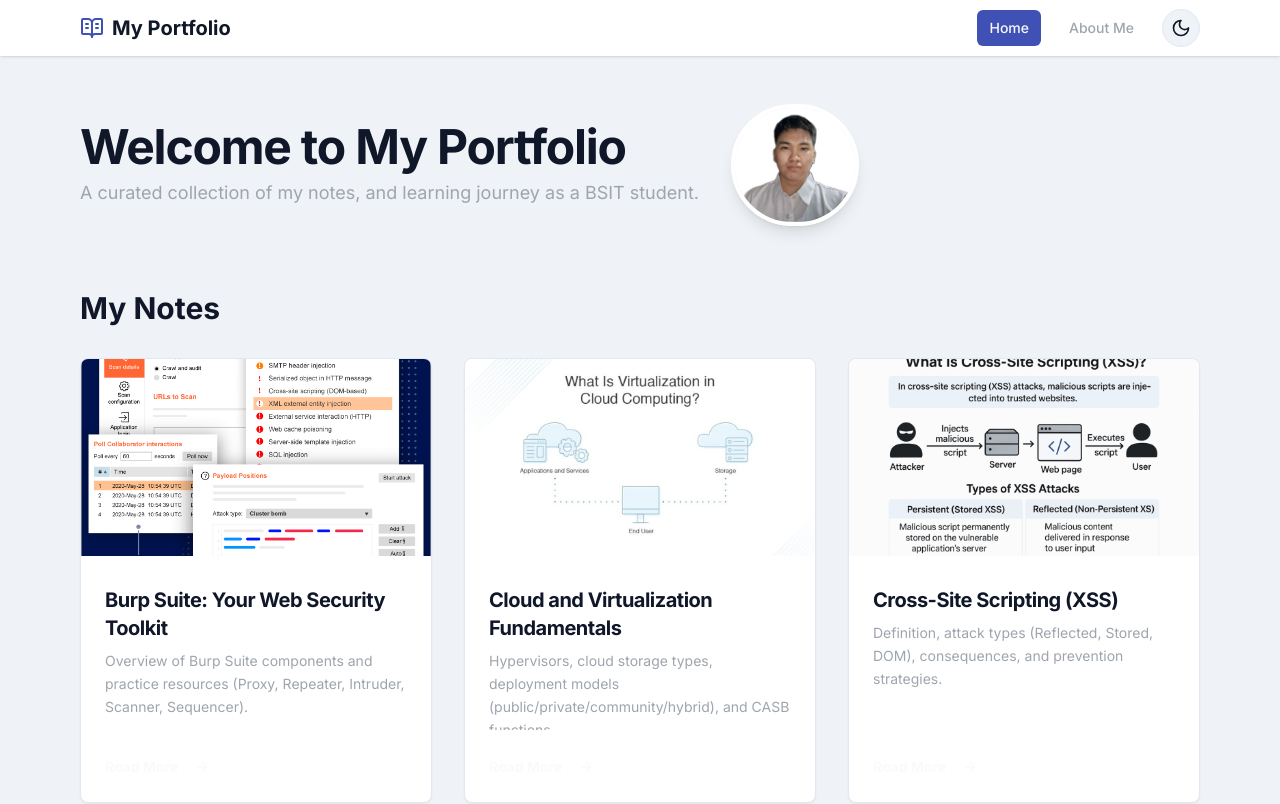
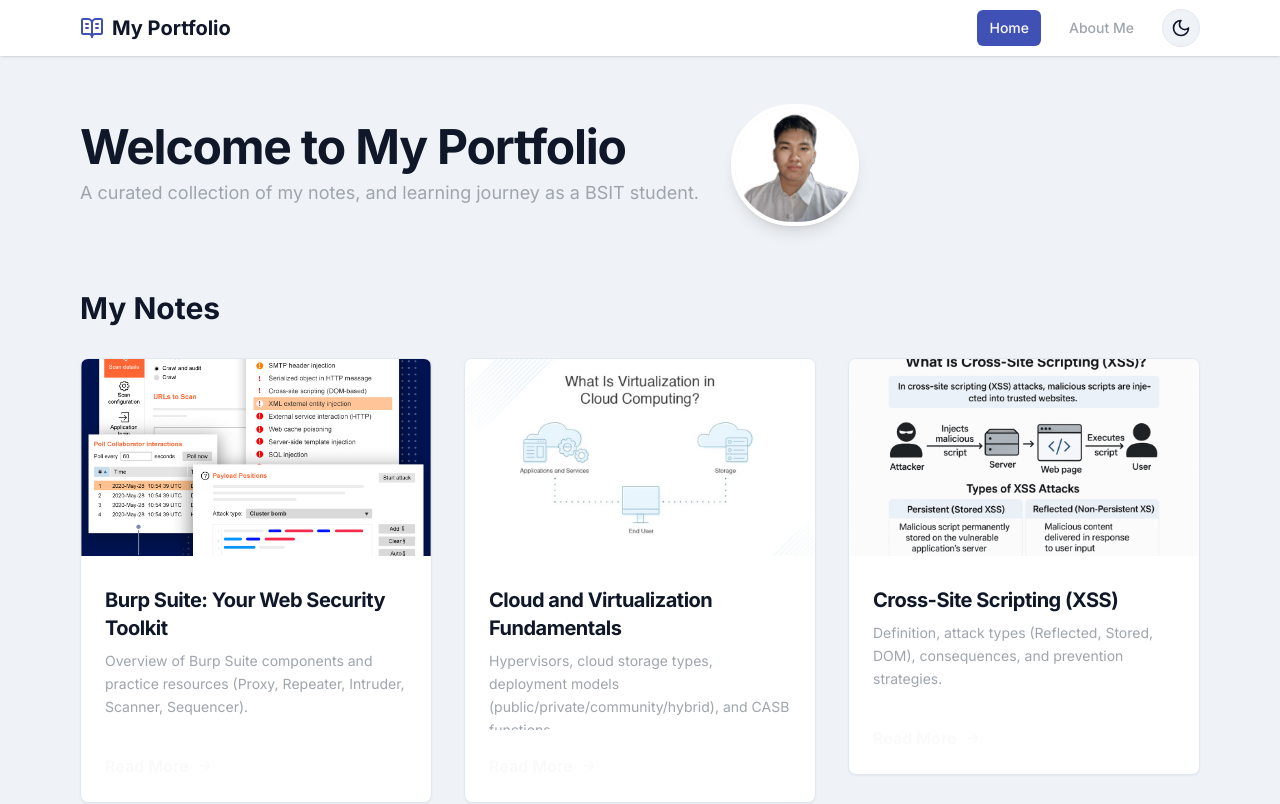
Before and after one commit to mrsltycrml/IAS-Project, a Next.js app: page / in a window 1280 px wide. Shown: the top 804 px of the page. Built offline with nearby package versions, Linux system fonts and the light colour scheme.

Commit message:
Make entire note cards clickable with enhanced hover effects

```diff
--- a/src/app/page.tsx
+++ b/src/app/page.tsx
@@ -50,10 +50,8 @@
           {notes.map((note) => {
             const noteImage = noteImages.get(note.imageId);
             return (
-              <Card
-                key={note.id}
-                className="flex flex-col overflow-hidden hover:shadow-xl transition-shadow duration-300"
-              >
+              <Link key={note.id} href={`/notes/${note.id}`}>
+                <Card className="flex flex-col overflow-hidden hover:shadow-xl transition-all duration-300 cursor-pointer hover:scale-105">
                   <CardHeader className="p-0">
                     {noteImage && (
                       <div className="aspect-video relative">
@@ -75,13 +73,12 @@
                     </div>
                   </CardHeader>
                   <CardContent className="mt-auto p-6 pt-0">
-                  <Button asChild variant="link" className="p-0 h-auto text-accent-foreground font-semibold">
-                    <Link href={`/notes/${note.id}`}>
+                    <div className="flex items-center text-accent-foreground font-semibold">
                       Read More <ArrowRight className="ml-2 h-4 w-4" />
-                    </Link>
-                  </Button>
+                    </div>
                   </CardContent>
                 </Card>
+              </Link>
             );
           })}
         </div>
```
Lines whose indentation alone changed are shown as unchanged.
